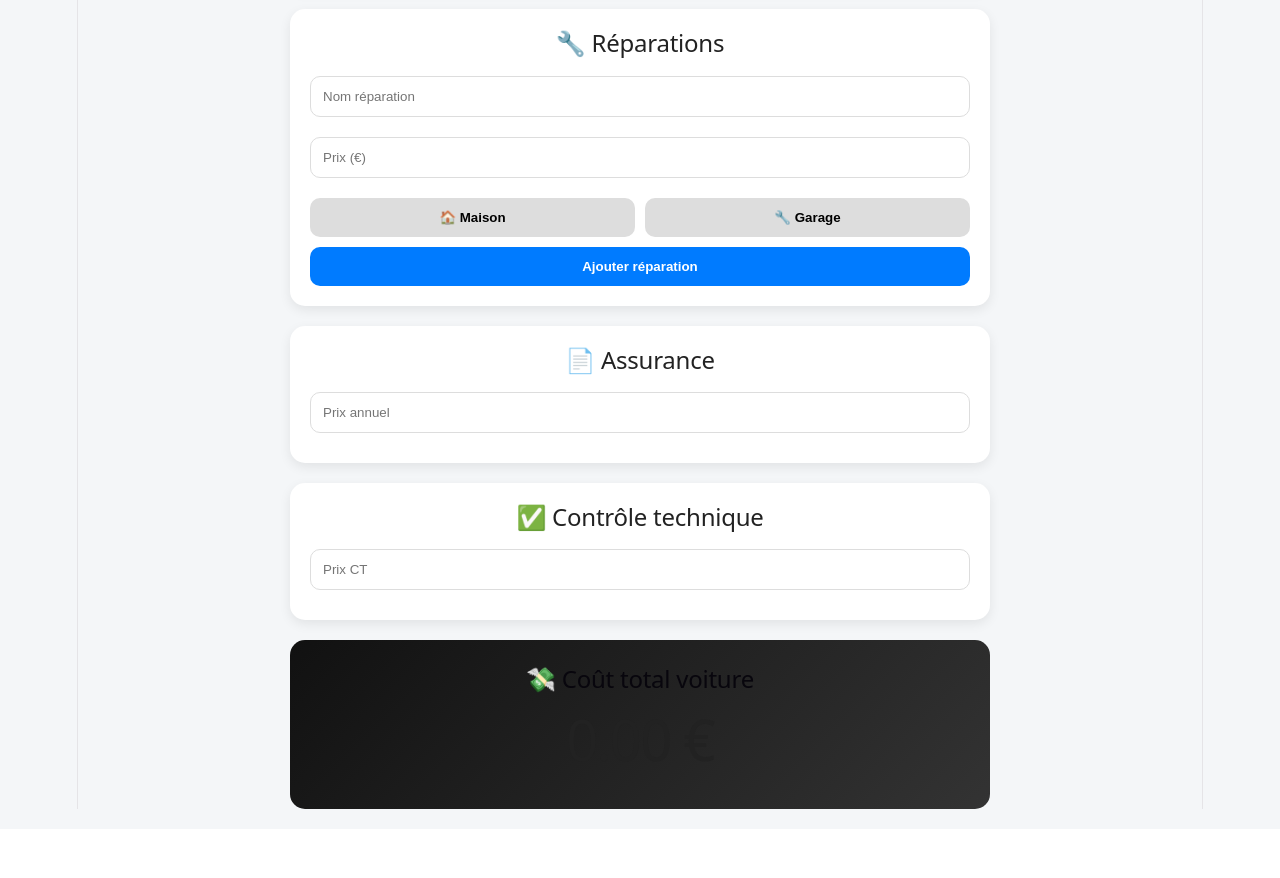
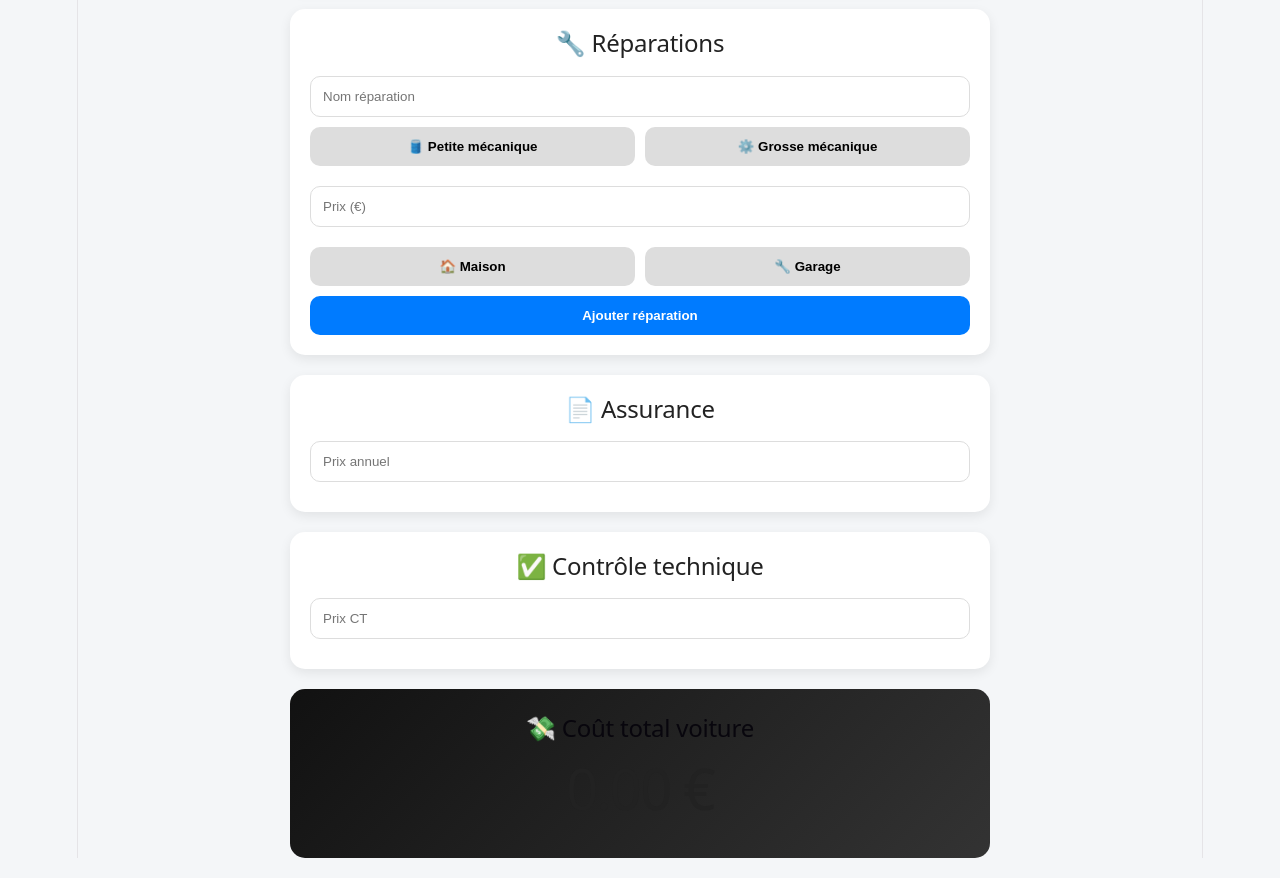
Before and after one commit to Astro1069/garage-app, a React (Vite) app: page / in a window 1280 px wide. Shown: the part 1080-1958 px from the top of the page. Before the commit the page ends 1909 px from the top, so only its background shows below. Built offline with nearby package versions, Linux system fonts and the light colour scheme.

Commit message:
Update App.jsx

```diff
--- a/src/App.jsx
+++ b/src/App.jsx
@@ -51,6 +51,7 @@ function App() {
   const [pleins, setPleins] = useState([]);
 
   const [repairName, setRepairName] = useState("");
+  const [repairCategory, setRepairCategory] = useState("");
   const [repairCost, setRepairCost] = useState("");
   const [repairPlace, setRepairPlace] = useState("");
   const [repairs, setRepairs] = useState([]);
@@ -93,12 +94,14 @@ function App() {
         name: repairName,
         cost: parseFloat(repairCost),
         place: repairPlace,
+        category: repairCategory,
       },
     ]);
 
     setRepairName("");
     setRepairCost("");
     setRepairPlace("");
+    setRepairCategory("");
   }
 
   const totalFuel = pleins.reduce((t, p) => t + p.prix, 0);
@@ -202,6 +205,32 @@ function App() {
       <div className="card">
         <h2>🔧 Réparations</h2>
         <input placeholder="Nom réparation" value={repairName} onChange={(e) => setRepairName(e.target.value)} />
+
+        <div style={{ display: "flex", gap: "10px", marginBottom: "10px" }}>
+          <button
+            type="button"
+            onClick={() => setRepairCategory("Petite mécanique")}
+            style={{
+              background: repairCategory === "Petite mécanique" ? "#28a745" : "#ddd",
+              color: repairCategory === "Petite mécanique" ? "white" : "black",
+              flex: 1
+            }}
+          >
+            🛢️ Petite mécanique
+          </button>
+
+          <button
+            type="button"
+            onClick={() => setRepairCategory("Grosse mécanique")}
+            style={{
+              background: repairCategory === "Grosse mécanique" ? "#dc3545" : "#ddd",
+              color: repairCategory === "Grosse mécanique" ? "white" : "black",
+              flex: 1
+            }}
+          >
+            ⚙️ Grosse mécanique
+          </button>
+        </div>
         <input placeholder="Prix (€)" value={repairCost} onChange={(e) => setRepairCost(e.target.value)} />
         <div style={{ display: "flex", gap: "10px", marginTop: "10px", marginBottom: "10px" }}>
   <button
@@ -232,6 +261,7 @@ function App() {
 
         {repairs.map((r, i) => (
           <div key={i} className="item">
+            <strong>{r.category}</strong><br />
             {r.name} - {r.cost}€ ({r.place})
           </div>
         ))}
```
